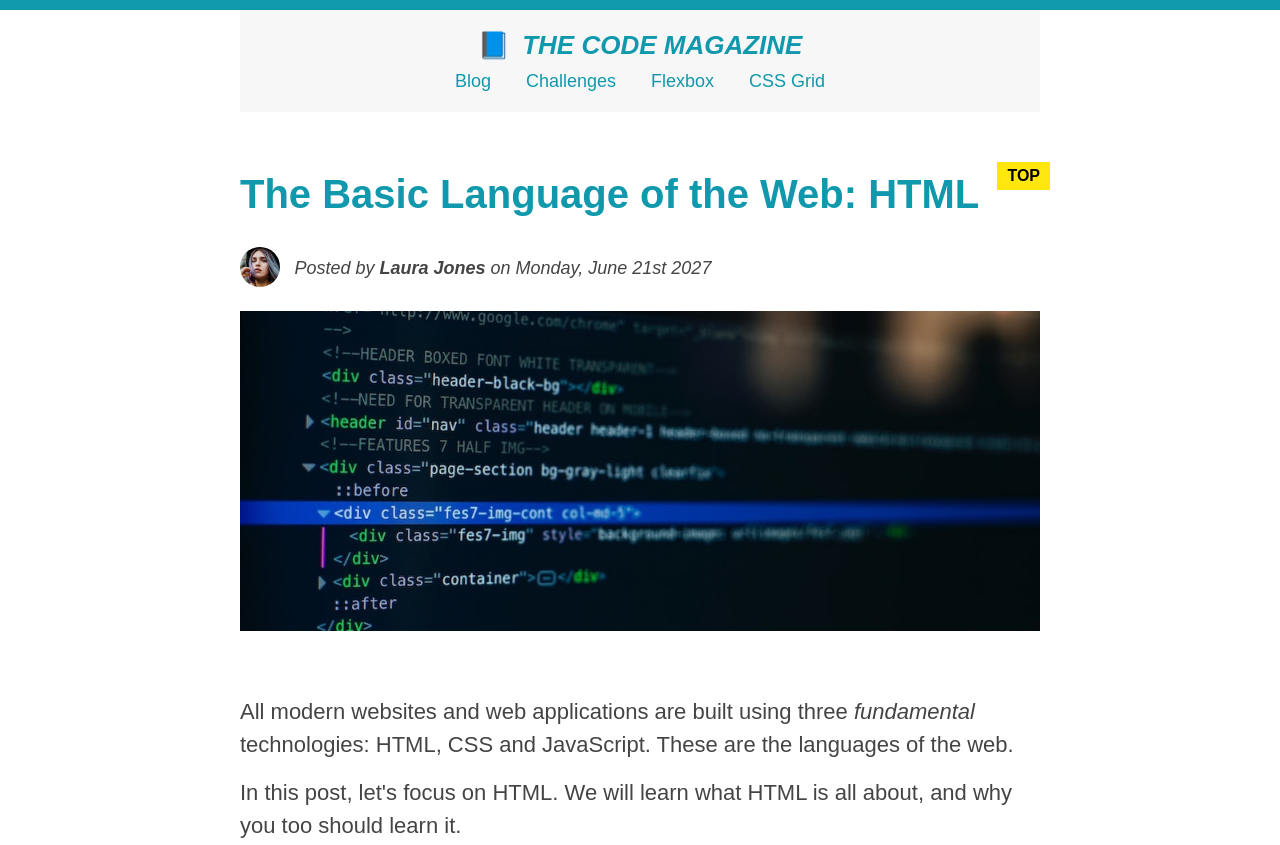
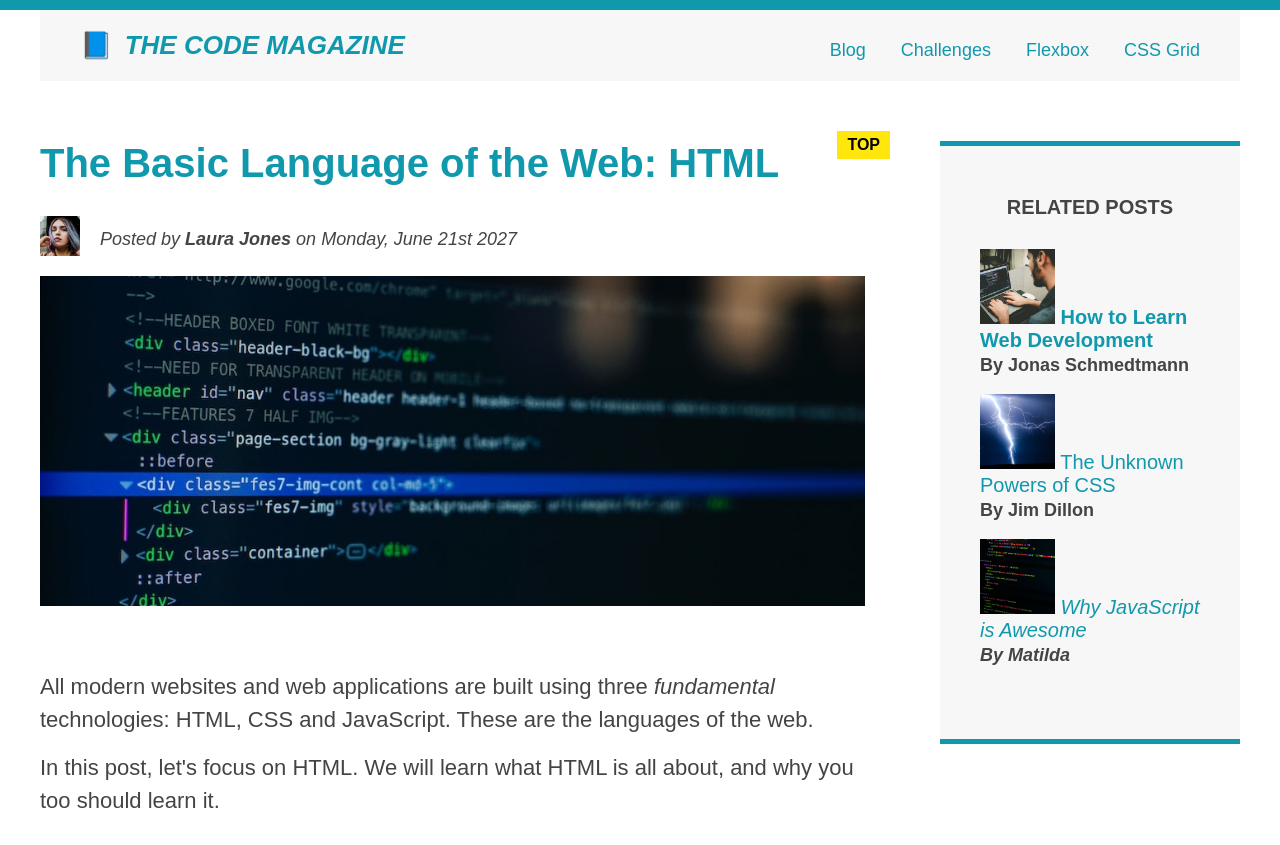
Before and after one commit to influxion/html-css-testing-000, a plain HTML site: page index.html in a window 1280 px wide. Shown: the top 845 px of the page. Drawn offline with Linux system fonts and the light colour scheme.

Commit message:
Updated front-end

```diff
--- a/index.html
+++ b/index.html
@@ -17,7 +17,7 @@
   -->
 
     <div class="container">
-      <header class="main-header">
+      <header class="main-header clearfix">
         <h1>📘 The Code Magazine</h1>
 
         <nav>
@@ -26,6 +26,8 @@
           <a href="#">Flexbox</a>
           <a href="#">CSS Grid</a>
         </nav>
+
+        <!-- <div class="clear"></div> -->
       </header>
 
       <article>
@@ -37,10 +39,10 @@
             alt="Headshot of Laura Jones"
             height="40"
             width="40"
-            class="laura-img"
+            class="author-img"
           />
 
-          <p id="author">
+          <p id="author" class="author">
             Posted by <strong>Laura Jones</strong> on Monday, June 21st 2027
           </p>
 
--- a/style.css
+++ b/style.css
@@ -1,6 +1,7 @@
 * {
   margin: 0;
   padding: 0;
+  box-sizing: border-box;
 }
 
 /* page sections */
@@ -13,7 +14,7 @@ body {
 }
 
 .container {
-  width: 800px;
+  width: 1200px;
   margin: 0 auto;
   /* position: relative; */
 }
@@ -22,8 +23,7 @@ body {
   background-color: #f7f7f7;
   padding: 20px 40px;
   margin-bottom: 60px;
-  /* height: 80px; */
-  text-align: center;
+  /* height: 40px; */
 }
 
 nav {
@@ -45,8 +45,7 @@ aside {
   background-color: #f7f7f7;
   border-top: 5px solid #1098ad;
   border-bottom: 5px solid #1098ad;
-  padding: 50px 0;
-  width: 500px;
+  padding: 50px 40px;
 }
 
 /*  smaller elements */
@@ -77,6 +76,7 @@ h4 {
   font-size: 20px;
   text-transform: uppercase;
   text-align: center;
+  margin-bottom: 30px;
 }
 
 p {
@@ -112,18 +112,10 @@ li:last-child {
 #author {
   font-style: italic;
   font-size: 18px;
-  display: inline-block;
-  vertical-align: 33px;
-  margin-left: 10px;
 }
 
 #copyright {
   font-size: 16px;
-}
-
-.laura-img {
-  border-radius: 25px;
-  margin-bottom: 20px;
 }
 
 .related-author {
@@ -133,6 +125,7 @@ li:last-child {
 
 .related {
   list-style: none;
+  margin-left: 0;
 }
 
 /* .first-li {
@@ -238,5 +231,50 @@ h2::after {
   padding: 5px 10px;
   position: absolute;
   top: -10px;
-  right: -10px;
+  right: -25px;
 }
+
+/* floats **outdated */
+
+.author-img {
+  float: left;
+  margin-bottom: 20px;
+}
+
+.author {
+  float: left;
+  margin-left: 20px;
+  margin-top: 10px;
+}
+
+h1 {
+  float: left;
+}
+
+nav {
+  float: right;
+}
+
+/* .clear {
+  clear: both;
+} */
+
+.clearfix::after {
+  clear: both;
+  content: "";
+  display: block;
+}
+
+article {
+  width: 825px;
+  float: left;
+}
+
+aside {
+  width: 300px;
+  float: right;
+}
+
+footer {
+  clear: both;
+}
```
